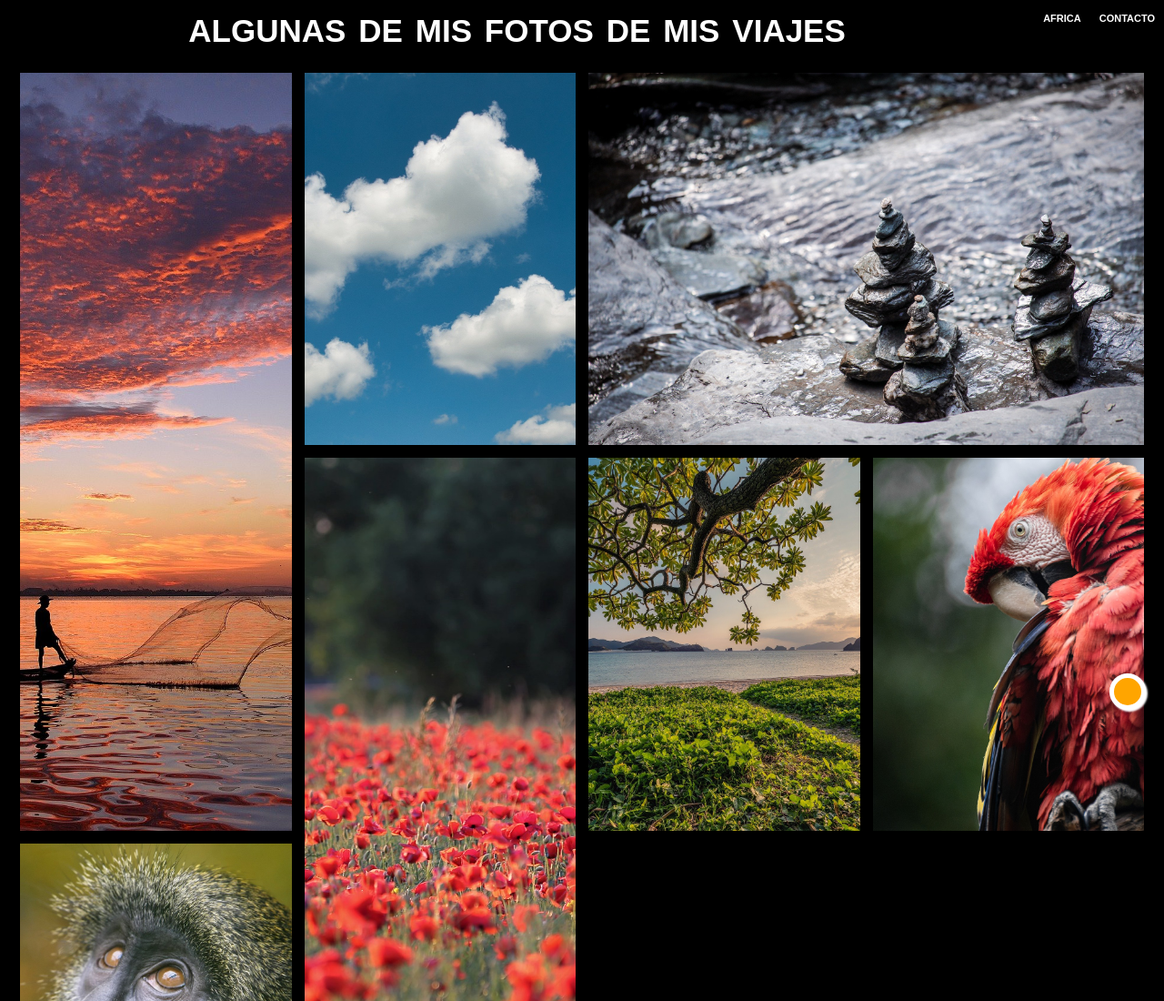
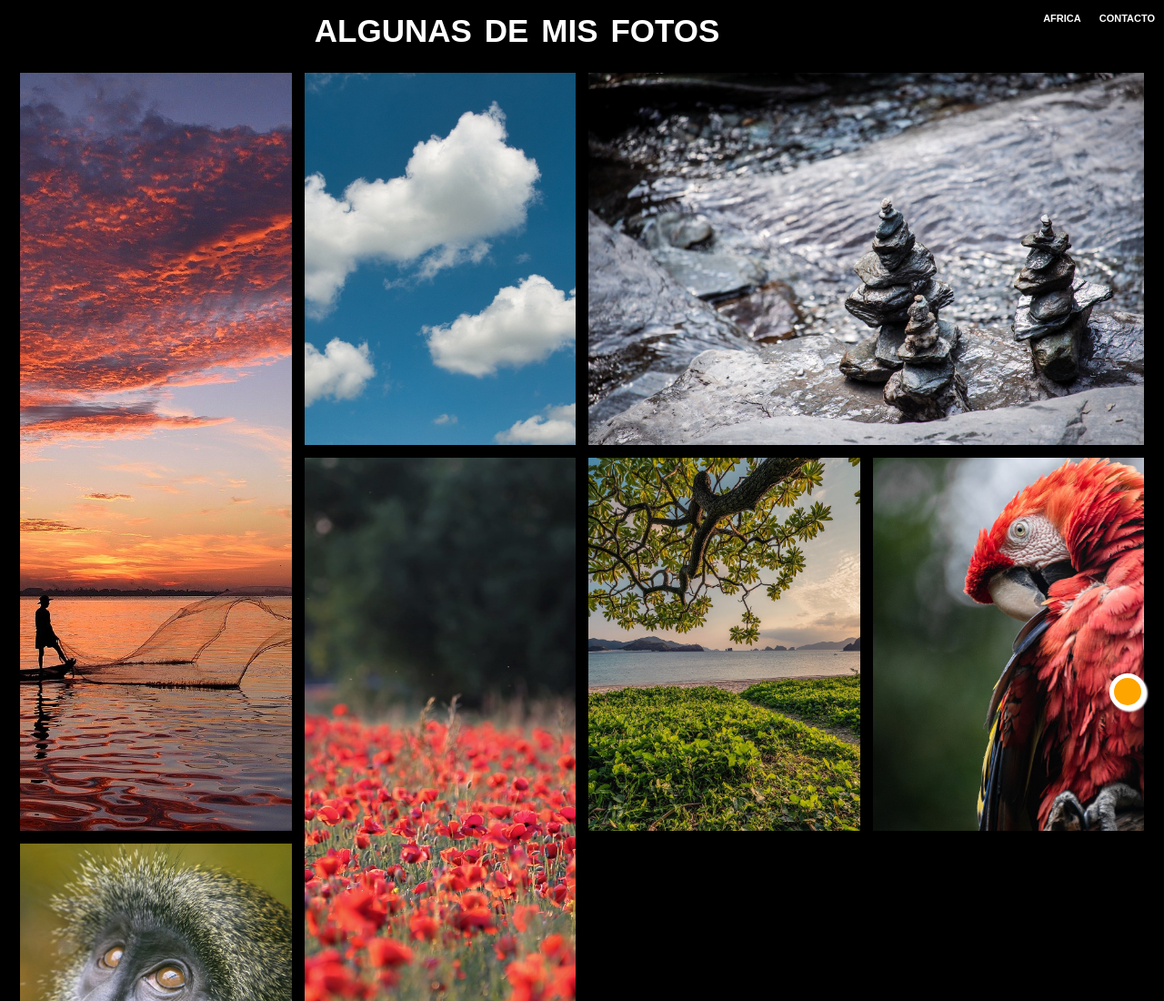
Before and after one commit to valudelprado/mi-proyecto, a plain HTML site: page index.html in a window 1280 px wide. Shown: the top 1100 px of the page at 91% size. Drawn offline with Linux system fonts and the light colour scheme; some icons are missing.

Commit message:
mofification

```diff
--- a/index.html
+++ b/index.html
@@ -9,7 +9,7 @@
     <title>Fotografia</title>
 </head>
 <body>
-    <h2>algunas de mis fotos de mis viajes <span><a href="contacto.html"  class="con">contacto</a></span> <span><a href="/africa.html" class="con">africa</a></span></h2>
+    <h2>algunas de mis fotos<span><a href="contacto.html"  class="con">contacto</a></span> <span><a href="/africa.html" class="con">africa</a></span></h2>
     <section class="galeria">
         <div class="img img1"></div>
         <div class="img img2"></div>
```
